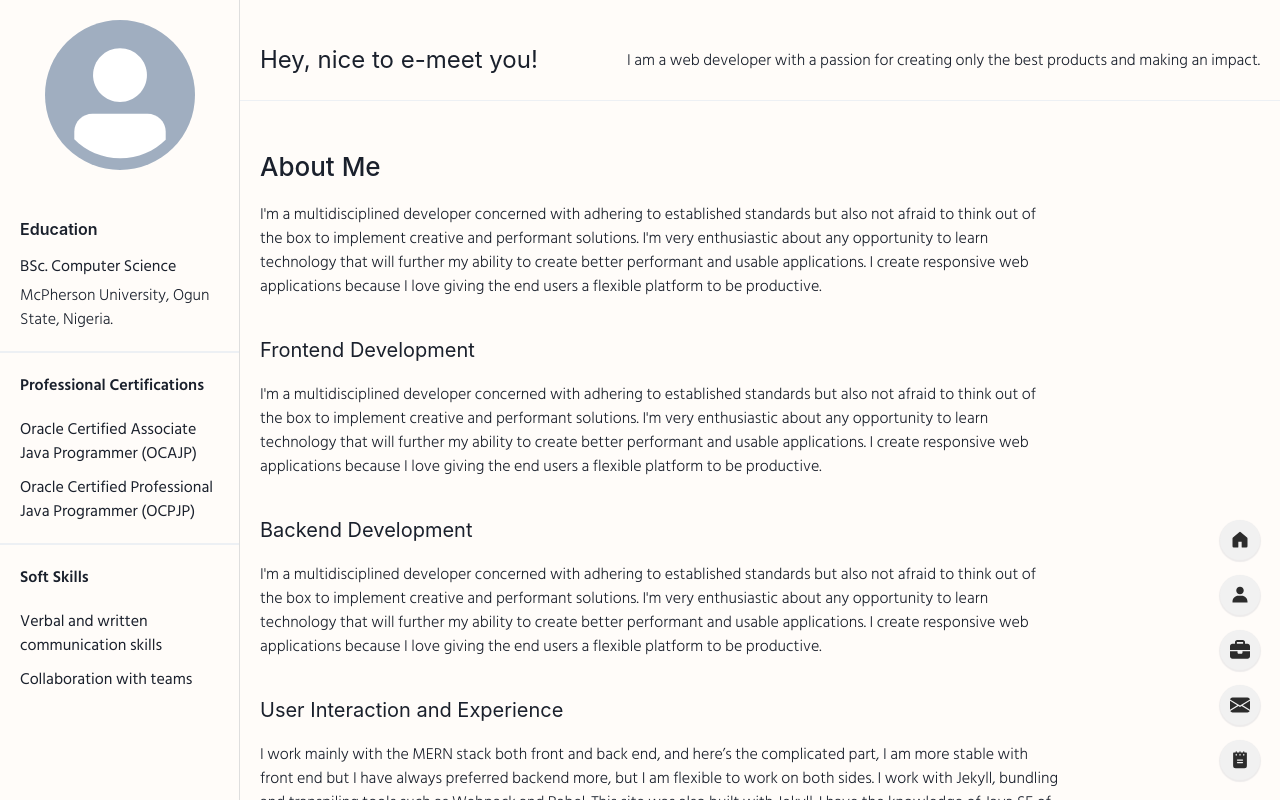
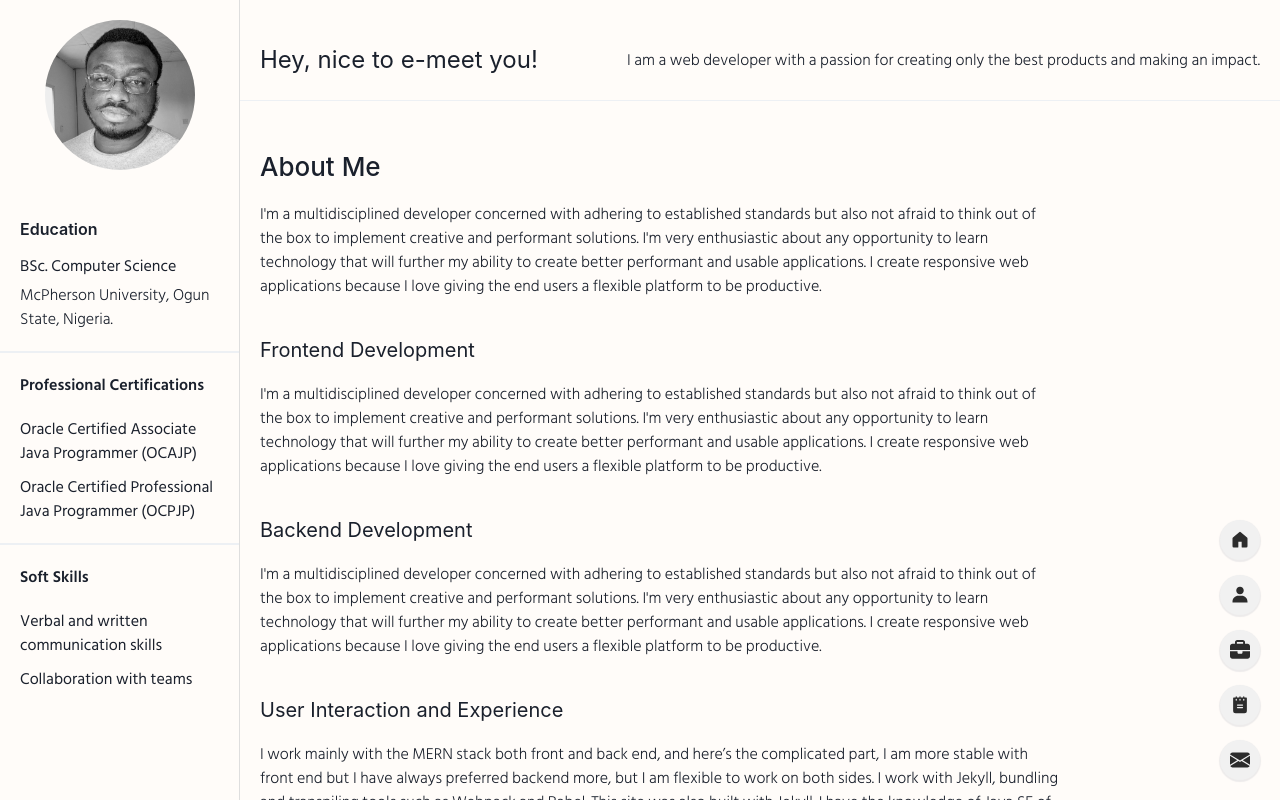
Before and after one commit to xetadeveloper/portfolio-v2, a Next.js app: page /about in a window 1280 px wide. Built offline with nearby package versions, Linux system fonts and the light colour scheme; a web font is replaced by a local one.

Commit message:
fix: switch contact and thoughts in navigation

```diff
--- a/src/components/NavSide.tsx
+++ b/src/components/NavSide.tsx
@@ -56,16 +56,16 @@ const menuList = [
         url: '/works',
     },
     {
+        icon: <PiNotepadFill style={{ height: '100%', width: '100%' }} />,
+        title: 'Thoughts',
+        description: 'These are my thoughts based on my experience as a web developer and a human being.',
+        url: '/thoughts',
+    },
+    {
         icon: <BsEnvelopeFill style={{ height: '100%', width: '100%' }} />,
         title: 'Contact me',
         description: "I'm excited to hear from you!",
         url: '/contact',
-    },
-    {
-        icon: <PiNotepadFill style={{ height: '100%', width: '100%' }} />,
-        title: 'Thoughts',
-        description: 'These are my thoughts based on my experience as a web developer and a human being.',
-        url: '/thoughts',
     },
 ];
 
--- a/src/pages/about.tsx
+++ b/src/pages/about.tsx
@@ -27,7 +27,7 @@ export default function About(props: aboutProps) {
                 overflowY="auto"
             >
                 <Flex flexDir="column" alignItems="center" gap="50px" padding="0 20px">
-                    <Avatar height="150px" width="150px" />
+                    <Avatar height="150px" width="150px" src="/profile-pic.jpg" />
 
                     <Flex flexDir="column" gap="5px">
                         <Heading fontSize="16px" fontWeight="600" mb="10px">
```
Also changed, not shown: public/profile-pic.jpg (added).
